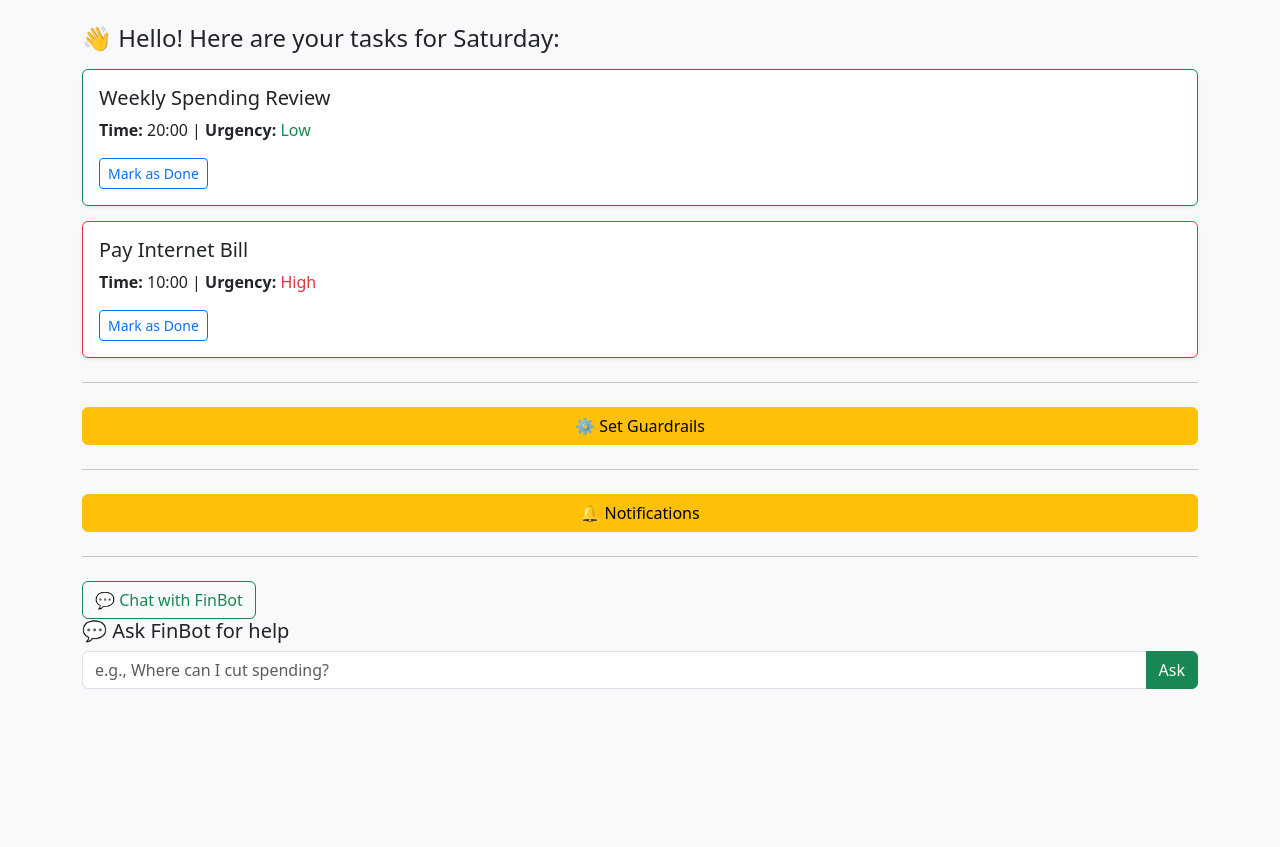
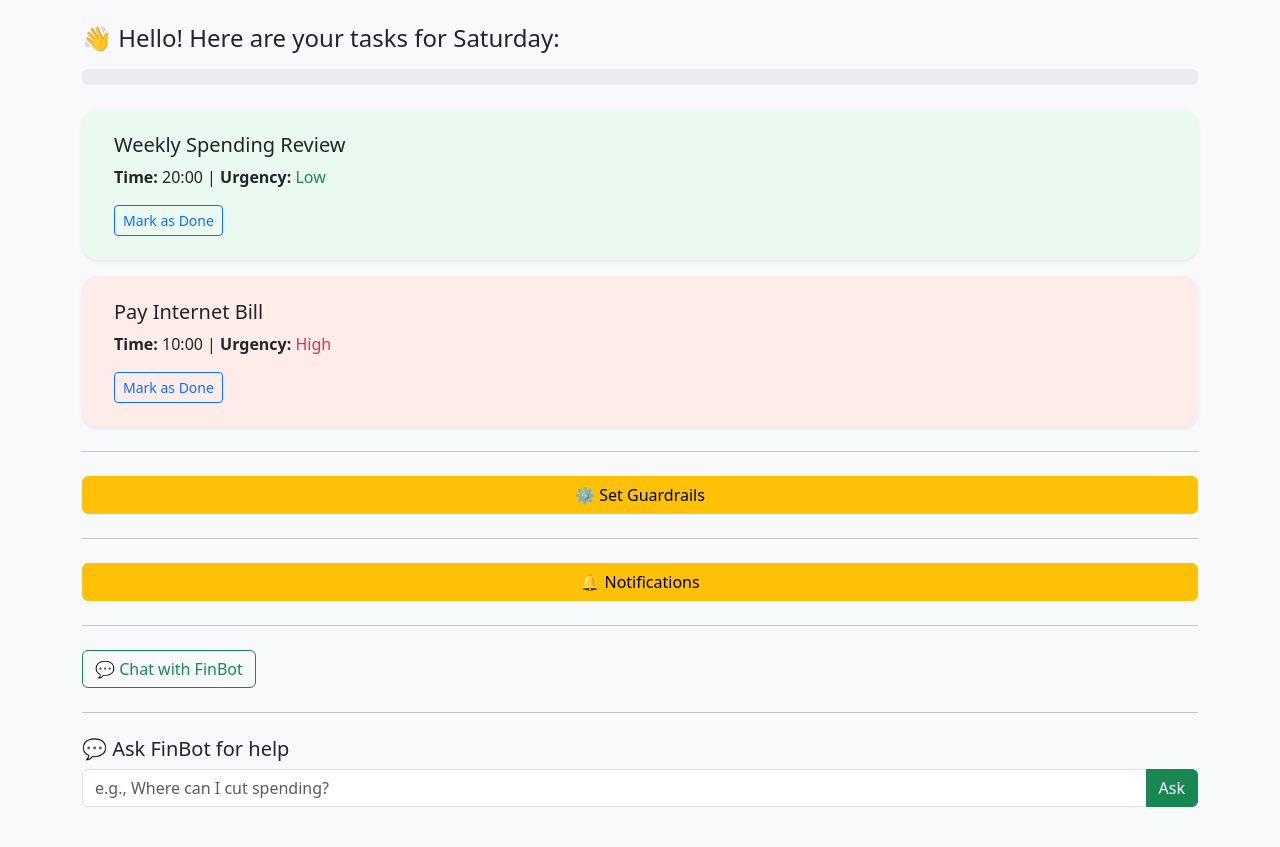
Before and after one commit to klsahin/AIcess, a Flask app: page / in a window 1280 px wide. Before the commit the page ends 689 px from the top, so only its background shows below. Run offline with Flask 3, Linux system fonts and the light colour scheme; some libraries are stand-ins or nearby versions.

Commit message:
progress bar

```diff
--- a/templates/dashboard.html
+++ b/templates/dashboard.html
@@ -15,18 +15,47 @@
     }
     .card {
       margin-bottom: 15px;
+      transition: all 0.3s ease;
+
     }
     .chatbot-response {
       white-space: pre-wrap;
     }
+    .fade-out {
+      opacity: 0;
+      transition: opacity 0.4s ease-out;
+    }
+    .bg-soft-red {
+      background-color: #fdecea;
+    }
+    .bg-soft-green {
+      background-color: #eafaf1;
+    }
+    .bg-soft-yellow {
+      background-color: #fff8e1;
+    }
+    .task-completed {
+      opacity: 0.5;
+      text-decoration: line-through;
+    }
   </style>
+  <script src="https://cdn.jsdelivr.net/npm/canvas-confetti@1.5.1/dist/confetti.browser.min.js"></script>
+
 </head>
 <body class="container py-4">
 
   <h4 class="mb-3">👋 Hello! Here are your tasks for {{ today }}:</h4>
 
+  <div class="progress mb-4">
+    <div id="progressBar" class="progress-bar bg-success" role="progressbar" style="width: 50%">2/4 Tasks Done</div>
+  </div>
+
   {% for reminder in reminders %}
-    <div class="card shadow-sm {% if reminder.urgency == 'high' %}border-danger{% elif reminder.urgency == 'low' %}border-success{% else %}border-secondary{% endif %}">
+    <div id="reminder-{{ loop.index }}" class="card mb-3 border-0 shadow-sm
+      {% if reminder.urgency == 'high' %}bg-soft-red
+      {% elif reminder.urgency == 'low' %}bg-soft-green
+      {% else %}bg-soft-yellow
+      {% endif %} rounded-4 px-3 py-2">
       <div class="card-body">
         <h5 class="card-title">{{ reminder.title }}</h5>
         <p class="card-text">
@@ -36,7 +65,7 @@
             {{ reminder.urgency|capitalize }}
           </span>
         </p>
-        <button class="btn btn-outline-primary btn-sm">Mark as Done</button>
+        <button class="btn btn-outline-primary btn-sm" onclick="completeReminder('reminder-{{ loop.index }}')">Mark as Done</button>
       </div>
     </div>
   {% endfor %}
@@ -59,6 +88,8 @@
   <a href="/chat-popup" class="btn btn-outline-success">💬 Chat with FinBot</a>
   </div>
 
+  <hr class="my-4">
+
   <h5>💬 Ask FinBot for help</h5>
   <div class="input-group mb-3">
     <input type="text" id="userInput" class="form-control" placeholder="e.g., Where can I cut spending?">
@@ -67,6 +98,22 @@
   <div class="alert alert-info d-none chatbot-response" id="responseBox"></div>
 
   <script>
+    // Get all reminders initially
+    const reminderElements = document.querySelectorAll('[id^="reminder-"]');
+    let totalTasks = reminderElements.length;
+    let completedTasks = 0;
+
+    function updateProgressBar() {
+      const percent = Math.round((completedTasks / totalTasks) * 100);
+      const progressBar = document.getElementById('progressBar');
+      progressBar.style.width = percent + '%';
+      progressBar.textContent = `${completedTasks}/${totalTasks} Tasks Done`;
+
+      if (completedTasks === totalTasks) {
+        celebrate();
+      }
+    }
+
     async function sendMessage() {
       const input = document.getElementById('userInput').value;
       const resBox = document.getElementById('responseBox');
@@ -79,7 +126,35 @@
       resBox.textContent = data.reply;
       resBox.classList.remove('d-none');
     }
+
+    function completeReminder(id) {
+      const card = document.getElementById(id);
+      if (card) {
+        card.classList.add('fade-out');
+        setTimeout(() => {
+          card.remove();
+          completedTasks++;
+          updateProgressBar();
+        }, 400);
+      }
+    }
+
+    function celebrate() {
+      confetti({
+        particleCount: 100,
+        spread: 70,
+        origin: { y: 0.6 }
+      });
+      alert('🎉 Congratulations! You completed all tasks!');
+    }
+
+  // Initialize progress on page load
+  document.addEventListener('DOMContentLoaded', updateProgressBar);
   </script>
+
+
 
 </body>
 </html>
+
+</html>
```
Also changed, not shown: templates/chat_popup.html (+7 -0 lines).
